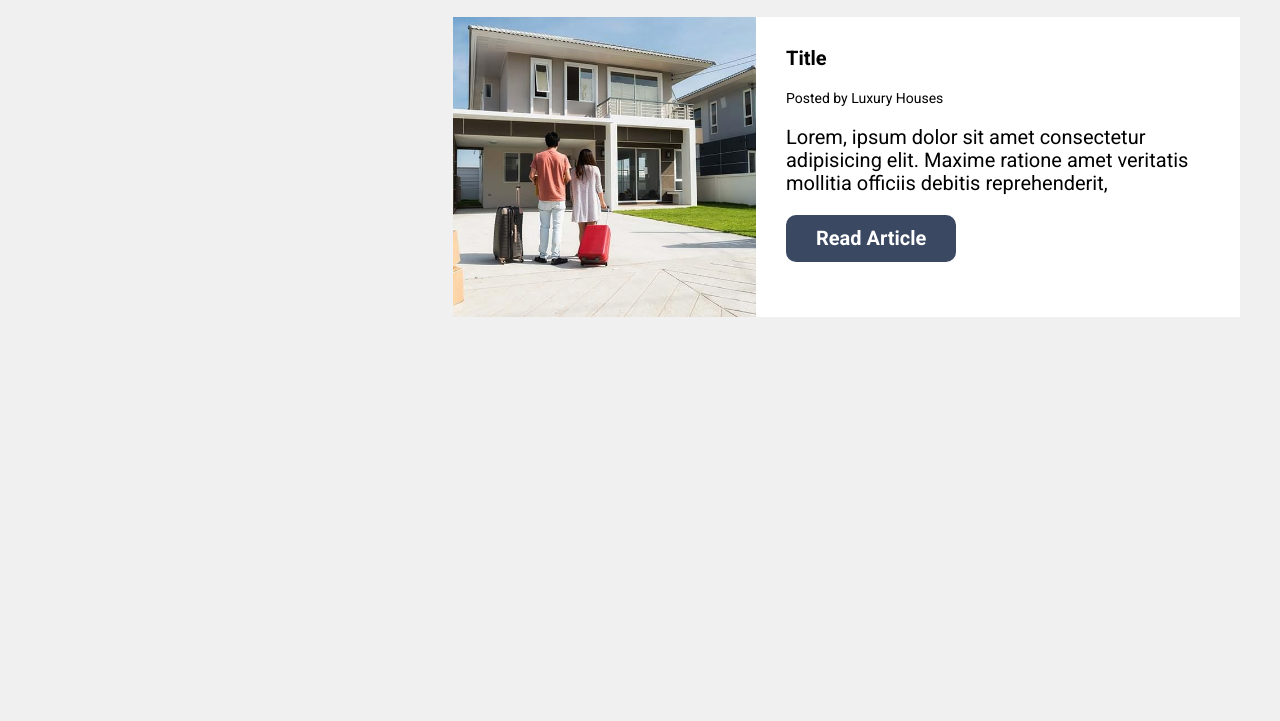
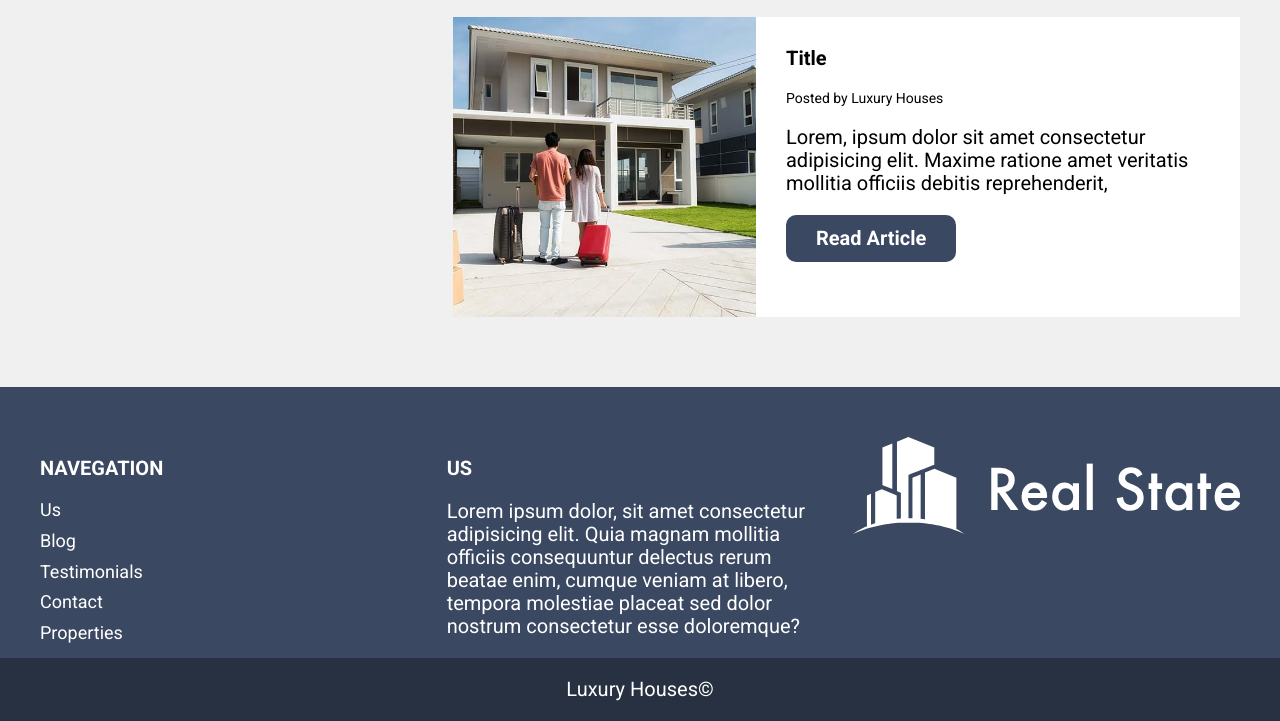
Before and after one commit to AxelMoncayoM/luxury-houses, a website: page index.html in a window 1280 px wide. Shown: the part 3067-3788 px from the top of the page. Before the commit the page ends 3404 px from the top, so only its background shows below. Drawn offline with Linux system fonts and the light colour scheme.

Commit message:
footer done

```diff
--- a/index.html
+++ b/index.html
@@ -187,5 +187,31 @@
 
     </div>
 
+    <footer class="footer">
+        <div class="footer__grid container">
+            <div class="footer__box">
+                <h3 class="footer__heading">Navegation</h3>
+                <nav class="footer__nav">
+                    <a class="footer__link" href="#">Us</a>
+                    <a class="footer__link" href="#">Blog</a>
+                    <a class="footer__link" href="#">Testimonials</a>
+                    <a class="footer__link" href="#">Contact</a>
+                    <a class="footer__link" href="#">Properties</a>
+                </nav>
+            </div>
+
+            <div class="footer__box">
+                <h3 class="footer__heading">Us</h3>
+
+                <p class="footer__text">Lorem ipsum dolor, sit amet consectetur adipisicing elit. Quia magnam mollitia officiis consequuntur delectus rerum beatae enim, cumque veniam at libero, tempora molestiae placeat sed dolor nostrum consectetur esse doloremque?</p>
+
+            </div>
+            <div class="footer__box">
+                <img src="build/img/logo.svg" alt="logo image">
+            </div>
+        </div>
+        <p class="footer__copy">Luxury Houses&copy;</p>
+    </footer>
+
 </body>
 </html>
--- a/src/scss/app.scss
+++ b/src/scss/app.scss
@@ -3,3 +3,4 @@
 @use "properties";
 @use "best";
 @use "testimonials";
+@use "footer";
--- /dev/null
+++ b/src/scss/footer/_footer.scss
@@ -0,0 +1,48 @@
+@use "base/variables" as v;
+@use "base/mixins" as m;
+
+.footer{
+    background-color: v.$mainColor;
+    padding-top: 5rem;
+    margin-top: 5rem;
+
+    &__grid{
+        @include m.tablet{
+            @include m.grid(3, 2rem);
+        }
+    }
+
+    &__heading{
+        color: v.$white;
+        font-size: 2rem;
+        text-transform: uppercase;
+        font-weight: 700;
+    }
+
+    &__text{
+        color: v.$white;
+    }
+
+    &__nav{
+        display: flex;
+        flex-direction: column;
+    }
+
+    &__link{
+        color: v.$white;
+        font-size: 1.8rem;
+        margin-bottom: 1rem;
+
+        &:last-of-type{
+            margin-bottom: 0;
+        }
+    }
+
+    &__copy{
+        background-color: darken(v.$mainColor, 10%);
+        text-align: center;
+        color: v.$white;
+        padding: 2rem 0;
+        margin: 0;
+    }
+}
--- /dev/null
+++ b/src/scss/footer/_index.scss
@@ -0,0 +1 @@
+@forward "footer";
```
Also changed, not shown: build/css/app.css.
